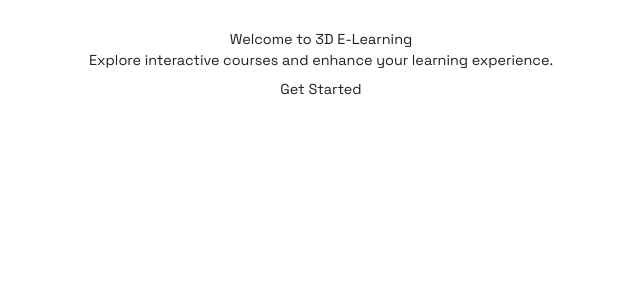
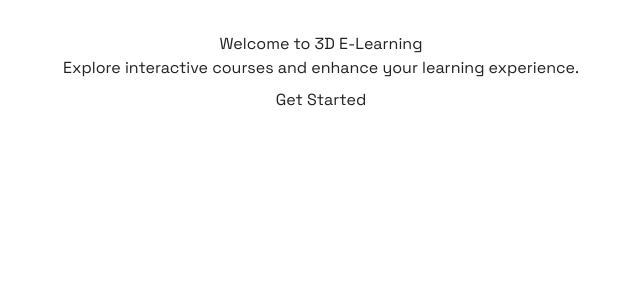
Before and after one commit to goddivor/elearning, a React (Vite) app: page / in a window 1280 px wide. Shown: the top 300 px of the page, without its empty margins (319-959 px from the left). Built offline with nearby package versions, Linux system fonts and the light colour scheme; no server answers.

Commit message:
style: remove html zoom property from global styles
- Remove 90% zoom setting for better default rendering
- Improve cross-browser compatibility

```diff
--- a/src/index.css
+++ b/src/index.css
@@ -3,9 +3,6 @@
 @font-face {
   font-family: "SpaceGrotesk";
   src: local("SpaceGrotesk"), url("./assets/fonts/SpaceGrotesk.ttf");
-}
-html {
-  zoom: 90%;
 }
 
 html, body {
```
